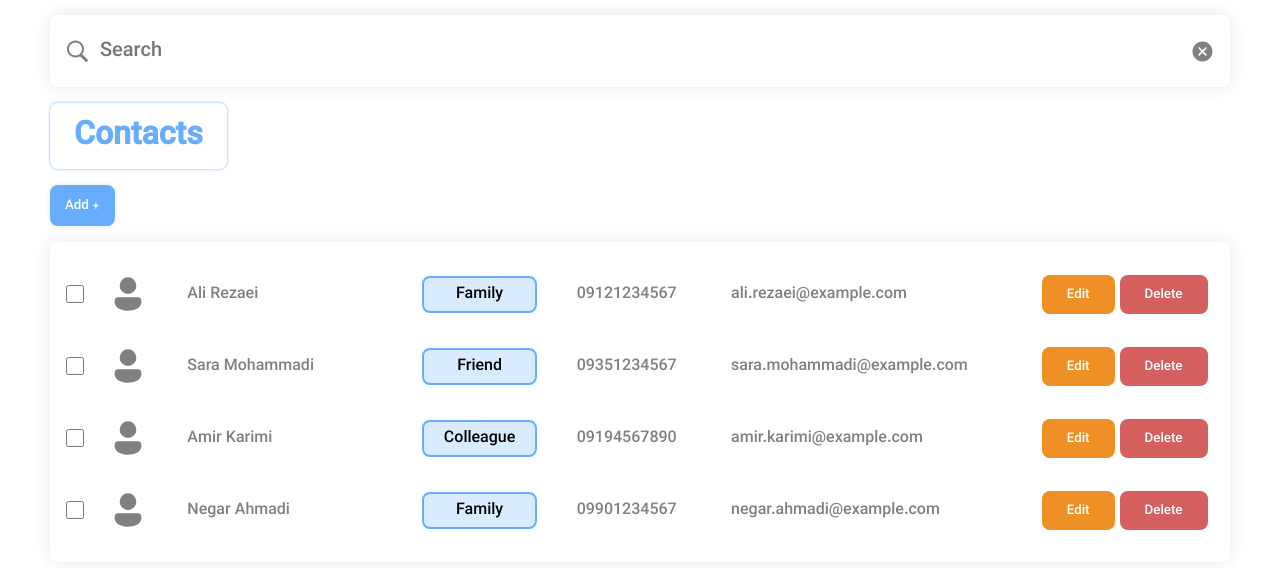
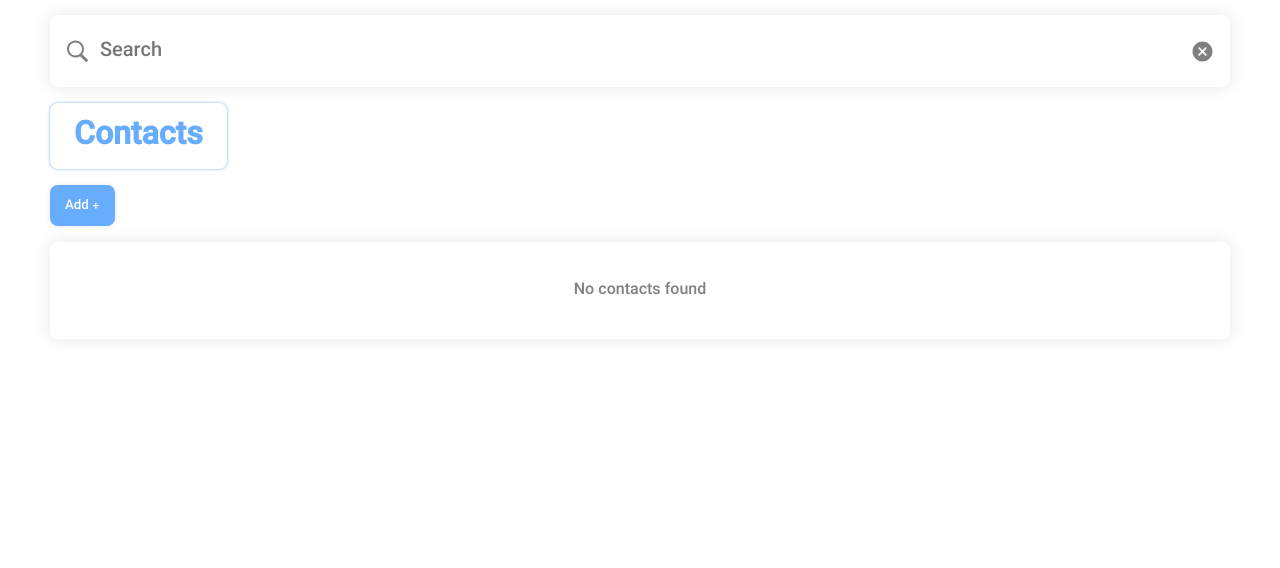
Before and after one commit to firoozi15/Abolfazl-Firoozi_Week14, a React (Vite) app: page / in a window 1280 px wide. Shown: the top 568 px of the page. Built offline with nearby package versions, Linux system fonts and the light colour scheme.

Commit message:
feat: add contact creation and empty state

```diff
--- a/src/App.jsx
+++ b/src/App.jsx
@@ -3,6 +3,12 @@ import Contacts from "./components/Contacts";
 import Header from "./components/Header";
 
 function App() {
+  const addContact = (contact) => {
+    let contactId =
+      contacts.length === 0 ? 1 : contacts[contacts.length - 1].id + 1;
+    const newContact = { ...contact,id:contactId};
+    setContacts([...contacts, newContact]);
+  };
   const [categories, setCategories] = useState([
     {
       id: 1,
@@ -17,45 +23,16 @@ function App() {
       name: "Colleague",
     },
   ]);
-  const [contacts, setContacts] = useState([
-    {
-      id: 1,
-      firstName: "Ali",
-      lastName: "Rezaei",
-      email: "ali.rezaei@example.com",
-      phone: "09121234567",
-      category: "Family",
-    },
-    {
-      id: 2,
-      firstName: "Sara",
-      lastName: "Mohammadi",
-      email: "sara.mohammadi@example.com",
-      phone: "09351234567",
-      category: "Friend",
-    },
-    {
-      id: 3,
-      firstName: "Amir",
-      lastName: "Karimi",
-      email: "amir.karimi@example.com",
-      phone: "09194567890",
-      category: "Colleague",
-    },
-    {
-      id: 4,
-      firstName: "Negar",
-      lastName: "Ahmadi",
-      email: "negar.ahmadi@example.com",
-      phone: "09901234567",
-      category: "Family",
-    },
-  ]);
+  const [contacts, setContacts] = useState([]);
 
   return (
     <>
       <Header />
-      <Contacts contacts={contacts} categories={categories} />
+      <Contacts
+        contacts={contacts}
+        categories={categories}
+        addContact={addContact}
+      />
     </>
   );
 }
--- a/src/components/ContactForm.jsx
+++ b/src/components/ContactForm.jsx
@@ -2,7 +2,8 @@ import { useState } from "react";
 import styles from "./ContactForm.module.css";
 import closeIcon from "../assets/icons/close.svg";
 
-function ContactForm({ categories }) {
+function ContactForm({ categories, addContact }) {
+  const [isClosing, setisClosing] = useState(false);
   const [showModal, setShowModal] = useState(false);
   const [contact, setContact] = useState({
     firstName: "",
@@ -26,8 +27,8 @@ function ContactForm({ categories }) {
     else if (!contact.email.includes("@") || contact.email.length <= 8)
       alert("Please enter a valid email address.");
     else {
-      console.log(contact);
-      // add contact to cantacts list
+      addContact(contact);
+      setisClosing(true);
     }
   };
 
@@ -45,12 +46,18 @@ function ContactForm({ categories }) {
         Add +
       </button>
       {showModal && (
-        <div className={styles.contactForm}>
+        <div
+          onAnimationEnd={() => {
+            isClosing && setShowModal(false);
+            setisClosing(false);
+          }}
+          className={`${styles.contactForm} ${isClosing && styles.hide}`}
+        >
           <div className={styles.form}>
             <div className={styles.formHeader}>
               <h3>Add User</h3>
               <img
-                onClick={() => setShowModal(false)}
+                onClick={() => setisClosing(true)}
                 src={closeIcon}
                 alt="closeIcon"
                 className={styles.closeIcon}
@@ -106,14 +113,16 @@ function ContactForm({ categories }) {
                 >
                   <option value="">Select category</option>
                   {categories.map((category) => (
-                    <option key={category.id} value={category.name}>{category.name}</option>
+                    <option key={category.id} value={category.name}>
+                      {category.name}
+                    </option>
                   ))}
                 </select>
               </div>
             </div>
             <div className={styles.formButtons}>
               <button
-                onClick={() => setShowModal(false)}
+                onClick={() => setisClosing(true)}
                 className={styles.cancelButton}
               >
                 Cancel
--- a/src/components/ContactForm.module.css
+++ b/src/components/ContactForm.module.css
@@ -19,7 +19,11 @@
   width: 100%;
   height: 100%;
   background-color: #00000050;
-  animation: showModal 0.2s linear;
+  animation: showModal 0.1s linear;
+}
+
+.hide{
+  animation: hideModal 0.1s linear;
 }
 
 .form {
--- a/src/components/ContactList.jsx
+++ b/src/components/ContactList.jsx
@@ -1,6 +1,13 @@
 import userIcon from "../assets/icons/user.svg";
 import styles from "./ContactList.module.css";
 function ContactList({ contacts }) {
+  if (contacts.length < 1) {
+    return (
+      <div className={styles.contactsList}>
+        <p className={styles.noMember} >No contacts found</p>
+      </div>
+    );
+  }
   return (
     <div className={styles.contactsList}>
       {contacts.map((contact) => {
@@ -8,13 +15,15 @@ function ContactList({ contacts }) {
           <div key={contact.id} className={styles.contact}>
             <input type="checkbox" />
             <img src={userIcon} alt="userIcon" />
-            <p className={styles.fullName}>{contact.firstName} {contact.lastName}</p>
+            <p className={styles.fullName}>
+              {contact.firstName} {contact.lastName}
+            </p>
             <p className={styles.category}>{contact.category}</p>
             <p className={styles.phone}>{contact.phone}</p>
             <p className={styles.email}>{contact.email}</p>
             <div className={styles.buttons}>
-                <button className={styles.edit}>Edit</button>
-                <button className={styles.delete}>Delete</button>
+              <button className={styles.edit}>Edit</button>
+              <button className={styles.delete}>Delete</button>
             </div>
           </div>
         );
--- a/src/components/ContactList.module.css
+++ b/src/components/ContactList.module.css
@@ -71,3 +71,8 @@
 .contact .delete {
   background-color: var(--red);
 }
+
+.noMember {
+  padding: 20px;
+  text-align: center;
+}
--- a/src/components/Contacts.jsx
+++ b/src/components/Contacts.jsx
@@ -2,13 +2,13 @@ import ContactForm from "./ContactForm";
 import styles from "./Contacts.module.css";
 import ContactList from "./ContactList";
 
-function Contacts({ contacts, categories }) {
+function Contacts({ contacts, categories, addContact }) {
   return (
     <>
       <main className={styles.main}>
         <h1>Contacts</h1>
         <div className={styles.mainHeader}>
-          <ContactForm  categories={categories} />
+          <ContactForm categories={categories} addContact={addContact} />
         </div>
         <ContactList contacts={contacts} />
       </main>
```
